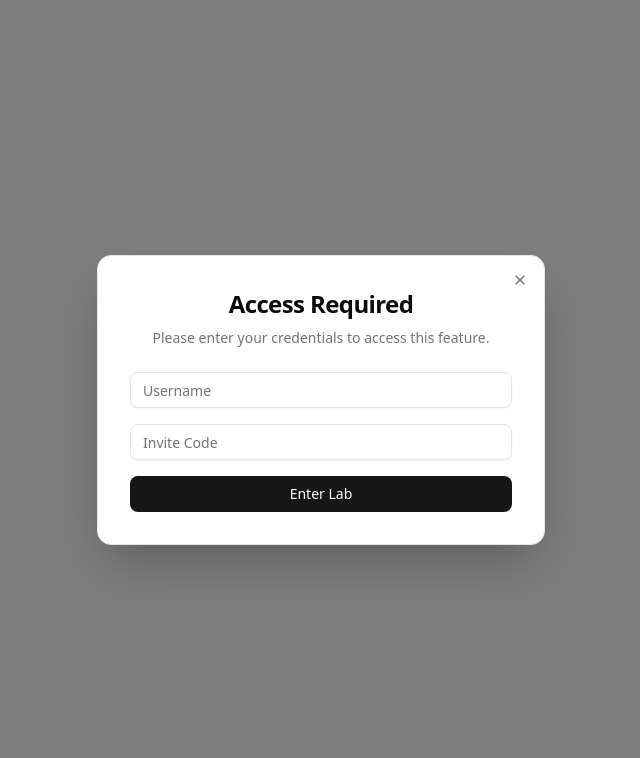
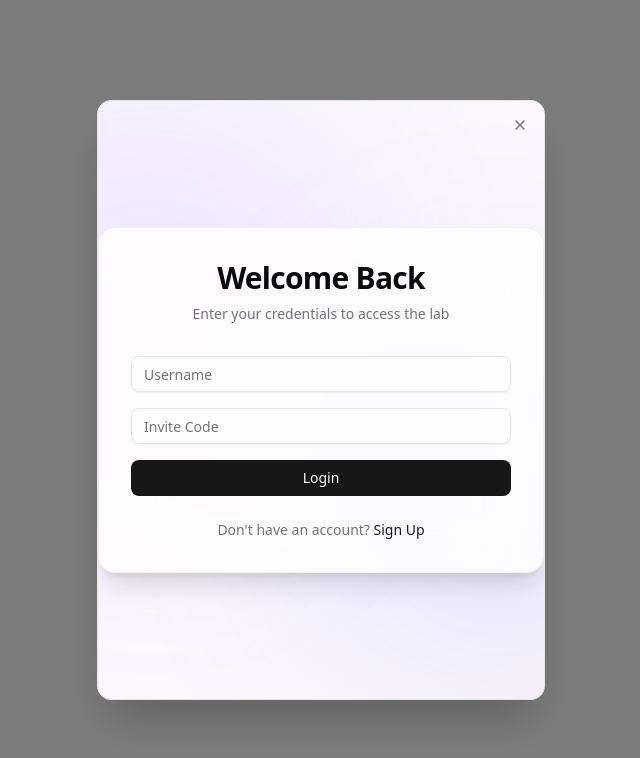
Before and after one commit to vedantlahane/xandar-lab, a Next.js app: page /lab/notes in a window 1280 px wide. Shown: the top 758 px of the page, without its empty margins (319-959 px from the left). Built offline with nearby package versions, Linux system fonts and the light colour scheme.

Commit message:
feat: Enhance authentication flow with login modal and database sync functionality

```diff
--- a/app/lab/page.tsx
+++ b/app/lab/page.tsx
@@ -1,10 +1,42 @@
+"use client";
+
+import { Button } from "@/components/ui/button";
+import { useAuth } from "@/components/auth/AuthContext";
+
 export default function LabHome() {
+  const { user, logout, isAuthenticated } = useAuth();
+
+  const handleSeed = async () => {
+      try {
+          const res = await fetch("/api/seed", { method: "POST" });
+          const data = await res.json();
+          alert(data.message || data.error);
+      } catch (e) {
+          alert("Failed to seed");
+      }
+  }
+
   return (
     <div className="flex h-screen items-center justify-center bg-zinc-50 text-zinc-800">
       <div className="space-y-3 text-center">
         <p className="text-sm text-zinc-500">Navigation lives in the lab sidebar.</p>
-        <h1 className="text-2xl font-semibold">Open the menu to choose a module.</h1>
+        <h1 className="text-2xl font-semibold">
+            {isAuthenticated ? `Welcome, ${user?.username}` : "Open the menu to choose a module."}
+        </h1>
         <p className="text-sm text-zinc-500">Practice is live; notes, docs, and experiments are staged.</p>
+
+        <div className="pt-4 flex gap-2 justify-center">
+            {isAuthenticated && (
+                <>
+                    <Button variant="outline" onClick={handleSeed} size="sm">
+                        Sync Database
+                    </Button>
+                    <Button variant="destructive" onClick={logout} size="sm">
+                        Logout
+                    </Button>
+                </>
+            )}
+        </div>
       </div>
     </div>
   );
--- a/components/LabSidebar.tsx
+++ b/components/LabSidebar.tsx
@@ -12,6 +12,7 @@ import { usePathname, useRouter } from "next/navigation";
 import { useState } from "react";
 import { AnimatePresence, motion } from "framer-motion";
 import { cn } from "@/lib/utils";
+import { useAuth } from "@/components/auth/AuthContext";
 
 const NAV = [
   { href: "/lab", label: "Lab" },
@@ -25,6 +26,21 @@ export default function LabSidebar() {
   const pathname = usePathname();
   const router = useRouter();
   const [isHovered, setIsHovered] = useState(false);
+  const { isAuthenticated, openLoginModal } = useAuth();
+
+  const handleNavigation = (href: string) => {
+      if (href === "/lab" || href === "/lab/practice") {
+          router.push(href);
+          return;
+      }
+
+      if (!isAuthenticated) {
+          openLoginModal();
+          return;
+      }
+
+      router.push(href);
+  };
 
   return (
     <aside className="fixed left-0 top-0 z-40 flex h-full items-center justify-start pl-4 pointer-events-none">
@@ -47,7 +63,10 @@ export default function LabSidebar() {
               layout="position"
               transition={{ layout: smoothSpring }}
               key={item.href}
-              onClick={() => router.push(item.href)}
+              onClick={(e) => {
+                  e.preventDefault();
+                  handleNavigation(item.href);
+              }}
               className="group flex items-center gap-3"
             >
               <motion.div
--- /dev/null
+++ b/components/auth/AuthForm.tsx
@@ -0,0 +1,123 @@
+"use client";
+
+import { useState } from "react";
+import { useAuth } from "./AuthContext";
+import { Button } from "@/components/ui/button";
+import { Input } from "@/components/ui/input";
+import { motion } from "framer-motion";
+import { Loader2 } from "lucide-react";
+
+export function AuthForm({ mode = "page" }: { mode?: "page" | "modal" }) {
+  const { login } = useAuth();
+  const [isSignUp, setIsSignUp] = useState(false);
+  const [username, setUsername] = useState("");
+  const [inviteCode, setInviteCode] = useState("");
+  const [error, setError] = useState("");
+  const [loading, setLoading] = useState(false);
+
+  const handleSubmit = async (e: React.FormEvent) => {
+    e.preventDefault();
+    setError("");
+    setLoading(true);
+    try {
+      await login(username, inviteCode);
+    } catch (err: any) {
+      setError(err.message);
+    } finally {
+      setLoading(false);
+    }
+  };
+
+  return (
+    <div className={`relative flex flex-col items-center justify-center w-full h-full overflow-hidden ${mode === 'page' ? 'min-h-[600px]' : ''}`}>
+      {/* Animated Background */}
+      <div className="absolute inset-0 z-0">
+         <motion.div
+            className="absolute top-0 left-0 w-full h-full bg-gradient-to-br from-indigo-500/5 via-purple-500/5 to-pink-500/5"
+            animate={{
+                backgroundPosition: ["0% 0%", "100% 100%"],
+            }}
+            transition={{ duration: 20, repeat: Infinity, repeatType: "reverse" }}
+         />
+         <motion.div
+            className="absolute top-1/4 left-1/4 w-96 h-96 bg-blue-400/10 rounded-full blur-3xl"
+            animate={{
+                x: [0, 100, 0],
+                y: [0, 50, 0],
+                scale: [1, 1.2, 1],
+            }}
+            transition={{ duration: 10, repeat: Infinity, ease: "easeInOut" }}
+         />
+         <motion.div
+            className="absolute bottom-1/4 right-1/4 w-96 h-96 bg-purple-400/10 rounded-full blur-3xl"
+            animate={{
+                x: [0, -100, 0],
+                y: [0, -50, 0],
+                scale: [1, 1.2, 1],
+            }}
+            transition={{ duration: 15, repeat: Infinity, ease: "easeInOut" }}
+         />
+      </div>
+
+      {/* Form Card */}
+      <motion.div
+        initial={{ opacity: 0, y: 20 }}
+        animate={{ opacity: 1, y: 0 }}
+        className="relative z-10 w-full max-w-md p-8 bg-card/80 backdrop-blur-xl border border-border/50 rounded-2xl shadow-xl"
+      >
+        <div className="text-center mb-8">
+          <h1 className="text-3xl font-bold tracking-tight mb-2">
+            {isSignUp ? "Create Account" : "Welcome Back"}
+          </h1>
+          <p className="text-sm text-muted-foreground">
+            {isSignUp ? "Enter your details to join the lab" : "Enter your credentials to access the lab"}
+          </p>
+        </div>
+
+        <form onSubmit={handleSubmit} className="space-y-4">
+          <div className="space-y-2">
+            <Input
+              placeholder="Username"
+              value={username}
+              onChange={(e) => setUsername(e.target.value)}
+              required
+              className="bg-background/50"
+            />
+          </div>
+          <div className="space-y-2">
+            <Input
+              type="password"
+              placeholder="Invite Code"
+              value={inviteCode}
+              onChange={(e) => setInviteCode(e.target.value)}
+              required
+              className="bg-background/50"
+            />
+          </div>
+
+          {error && (
+            <p className="text-xs text-destructive text-center font-medium">
+              {error}
+            </p>
+          )}
+
+          <Button type="submit" className="w-full" disabled={loading}>
+            {loading ? <Loader2 className="h-4 w-4 animate-spin" /> : (isSignUp ? "Sign Up" : "Login")}
+          </Button>
+        </form>
+
+        <div className="mt-6 text-center text-sm">
+          <span className="text-muted-foreground">
+            {isSignUp ? "Already have an account? " : "Don't have an account? "}
+          </span>
+          <button
+            onClick={() => setIsSignUp(!isSignUp)}
+            className="font-medium text-primary hover:underline"
+          >
+            {isSignUp ? "Login" : "Sign Up"}
+          </button>
+        </div>
+      </motion.div>
+    </div>
+  );
+}
--- a/components/auth/LoginModal.tsx
+++ b/components/auth/LoginModal.tsx
@@ -1,33 +1,12 @@
 "use client";
 
-import { useState } from "react";
 import { useAuth } from "./AuthContext";
-import { Button } from "@/components/ui/button";
-import { Input } from "@/components/ui/input";
 import { X } from "lucide-react";
 import { motion, AnimatePresence } from "framer-motion";
+import { AuthForm } from "./AuthForm";
 
 export function LoginModal() {
-  const { isLoginModalOpen, closeLoginModal, login } = useAuth();
-  const [username, setUsername] = useState("");
-  const [inviteCode, setInviteCode] = useState("");
-  const [error, setError] = useState("");
-  const [loading, setLoading] = useState(false);
-
-  const handleSubmit = async (e: React.FormEvent) => {
-    e.preventDefault();
-    setError("");
-    setLoading(true);
-
-    try {
-      await login(username, inviteCode);
-      // Modal closes automatically on success via context
-    } catch (err: any) {
-      setError(err.message);
-    } finally {
-      setLoading(false);
-    }
-  };
+  const { isLoginModalOpen, closeLoginModal } = useAuth();
 
   return (
     <AnimatePresence>
@@ -47,55 +26,16 @@ export function LoginModal() {
             initial={{ opacity: 0, scale: 0.95, y: 20 }}
             animate={{ opacity: 1, scale: 1, y: 0 }}
             exit={{ opacity: 0, scale: 0.95, y: 20 }}
-            className="relative w-full max-w-md bg-card p-8 rounded-xl shadow-2xl border border-border mx-4"
+            className="relative w-full max-w-md mx-4 h-[600px] bg-card rounded-xl shadow-2xl border border-border overflow-hidden"
           >
             <button
               onClick={closeLoginModal}
-              className="absolute right-4 top-4 text-muted-foreground hover:text-foreground"
+              className="absolute right-4 top-4 z-20 text-muted-foreground hover:text-foreground"
             >
               <X className="h-4 w-4" />
             </button>
 
-            <div className="space-y-6">
-              <div className="space-y-2 text-center">
-                <h2 className="text-2xl font-semibold tracking-tight">Access Required</h2>
-                <p className="text-sm text-muted-foreground">
-                  Please enter your credentials to access this feature.
-                </p>
-              </div>
-
-              <form onSubmit={handleSubmit} className="space-y-4">
-                <div className="space-y-2">
-                  <Input
-                    placeholder="Username"
-                    value={username}
-                    onChange={(e) => setUsername(e.target.value)}
-                    required
-                    className="bg-background"
-                  />
-                </div>
-                <div className="space-y-2">
-                  <Input
-                    type="password"
-                    placeholder="Invite Code"
-                    value={inviteCode}
-                    onChange={(e) => setInviteCode(e.target.value)}
-                    required
-                    className="bg-background"
-                  />
-                </div>
-
-                {error && (
-                  <p className="text-xs text-destructive text-center font-medium">
-                    {error}
-                  </p>
-                )}
-
-                <Button type="submit" className="w-full" disabled={loading}>
-                  {loading ? "Verifying..." : "Enter Lab"}
-                </Button>
-              </form>
-            </div>
+            <AuthForm mode="modal" />
           </motion.div>
         </div>
       )}
--- a/components/auth/ProtectedPage.tsx
+++ b/components/auth/ProtectedPage.tsx
@@ -13,11 +13,7 @@ export default function ProtectedPage({ children }: { children: React.ReactNode
     }, [isAuthenticated, openLoginModal]);
 
     if (!isAuthenticated) {
-        return (
-            <div className="flex h-full items-center justify-center text-muted-foreground">
-                Please login to access this content.
-            </div>
-        );
+        return null;
     }
 
     return <>{children}</>;
```
